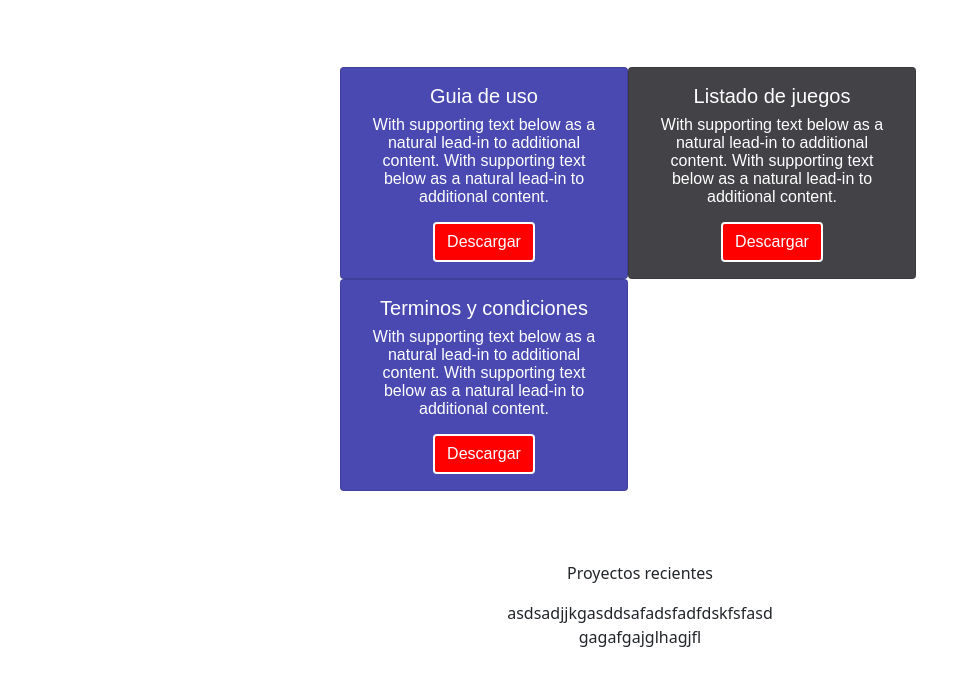
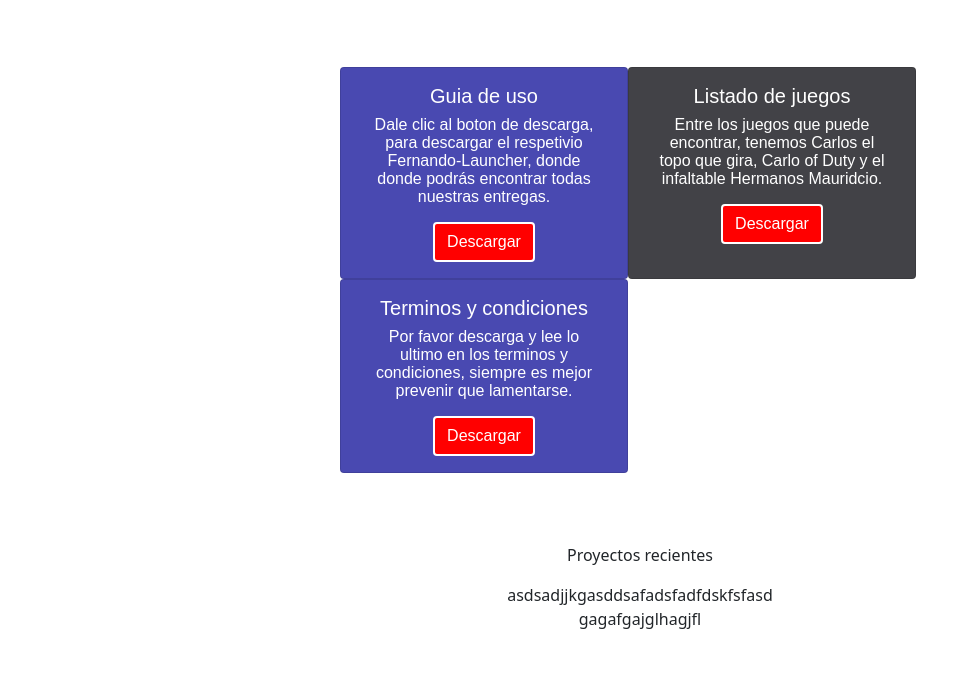
Before and after one commit to Sebasflox/Sitio-web-Fernando, a plain HTML site: page servicios.html in a window 1280 px wide. Shown: the part 45-723 px from the top of the page, without its empty margins (0-960 px from the left). Drawn offline with nearby package versions, Linux system fonts and the light colour scheme.

Commit message:
Update servicios.html

```diff
--- a/servicios.html
+++ b/servicios.html
@@ -32,21 +32,27 @@
         <div class="card text-center background1 margenes" style="width: 18rem;">
           <div class="card-body ">
             <h5 class="card-title">Guia de uso</h5>
-            <p class="card-text">With supporting text below as a natural lead-in to additional content. With supporting text below as a natural lead-in to additional content. </p>
+            <p class="card-text">Dale clic al boton de descarga, para descargar el respetivio Fernando-Launcher, donde
+              donde podrás encontrar todas nuestras entregas.
+            </p>
             <a href="#" class="btn btn-primary">Descargar</a>
           </div>
         </div>
         <div class="card text-center background margenes" style="width: 18rem;">
           <div class="card-body">
             <h5 class="card-title">Listado de juegos</h5>
-            <p class="card-text">With supporting text below as a natural lead-in to additional content. With supporting text below as a natural lead-in to additional content. </p>
+            <p class="card-text">Entre los juegos que puede encontrar, tenemos Carlos el topo que gira, Carlo of Duty
+              y el infaltable Hermanos Mauridcio.
+            </p>
             <a href="#" class="btn btn-primary">Descargar</a>
           </div>
         </div>
         <div class="card text-center background1 margenes" style="width: 18rem;">
           <div class="card-body">
             <h5 class="card-title">Terminos y condiciones</h5>
-            <p class="card-text">With supporting text below as a natural lead-in to additional content. With supporting text below as a natural lead-in to additional content. </p>
+            <p class="card-text">Por favor descarga y lee lo ultimo en los terminos y condiciones, siempre es mejor
+              prevenir que lamentarse.
+            </p>
             <a href="#" class="btn btn-primary ">Descargar</a>
           </div>
         </div>
```
